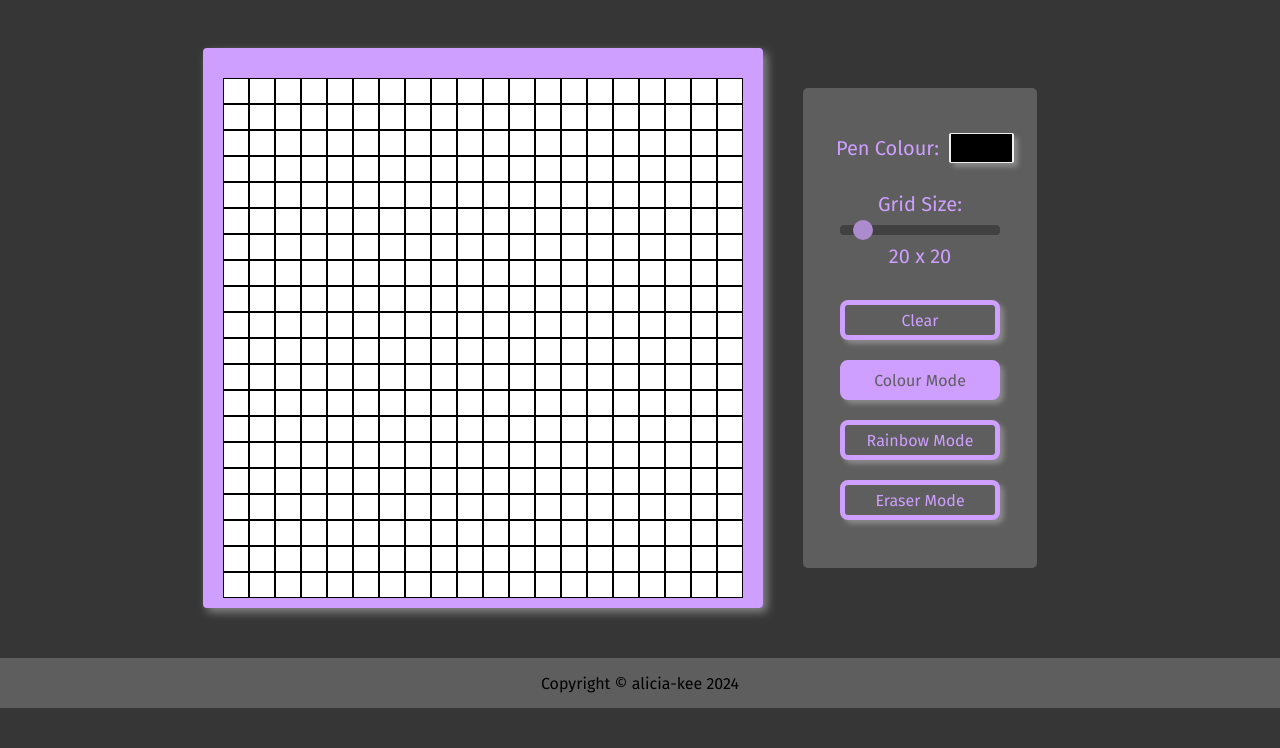
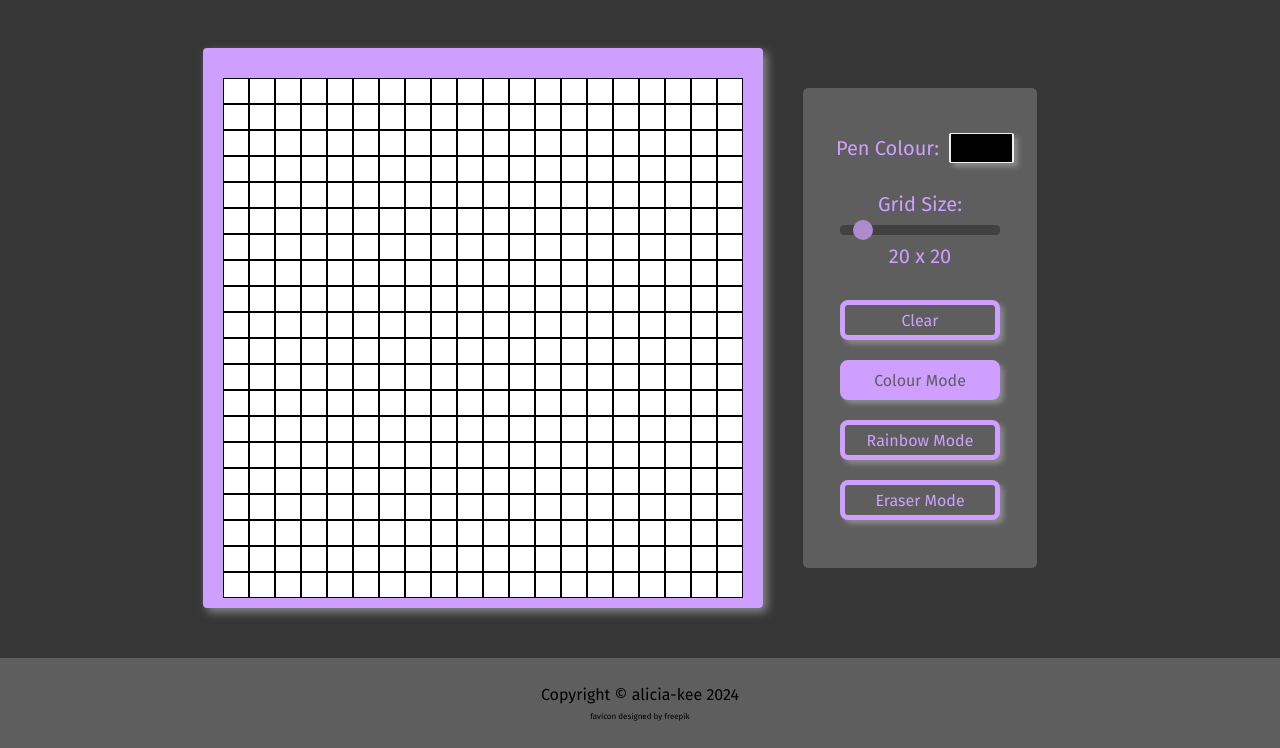
Before and after one commit to alicia-kee/etch-a-sketch, a plain HTML site: page index.html in a window 1280 px wide. Shown: the part 143-891 px from the top of the page. Before the commit the page ends 851 px from the top, so only its background shows below. Drawn offline with Linux system fonts and the light colour scheme; a web font is replaced by a local one.

Commit message:
Update footer to have attribution

```diff
--- a/index.html
+++ b/index.html
@@ -37,7 +37,10 @@
         </div>
     </div>
 
-    <div class="footer">Copyright © alicia-kee 2024</div>
+    <div class="footer">
+        Copyright © alicia-kee 2024
+        <div class="attribute">favicon designed by freepik</div>
+    </div>
 
     <script src="javascript.js"></script>
 </body>
--- a/style.css
+++ b/style.css
@@ -38,10 +38,16 @@ body{
     height: 50px;
     background-color: #5e5e5e;
     display:flex;
+    flex-direction: column;
     justify-content: center;
     align-items: center;
     font-family: "Fira Sans", sans-serif;
     color: black;
+    padding: 20px;
+}
+.attribute{
+    font-size: 8px;
+    margin-top: 8px;
 }
 
 /*grid things:*/
```
